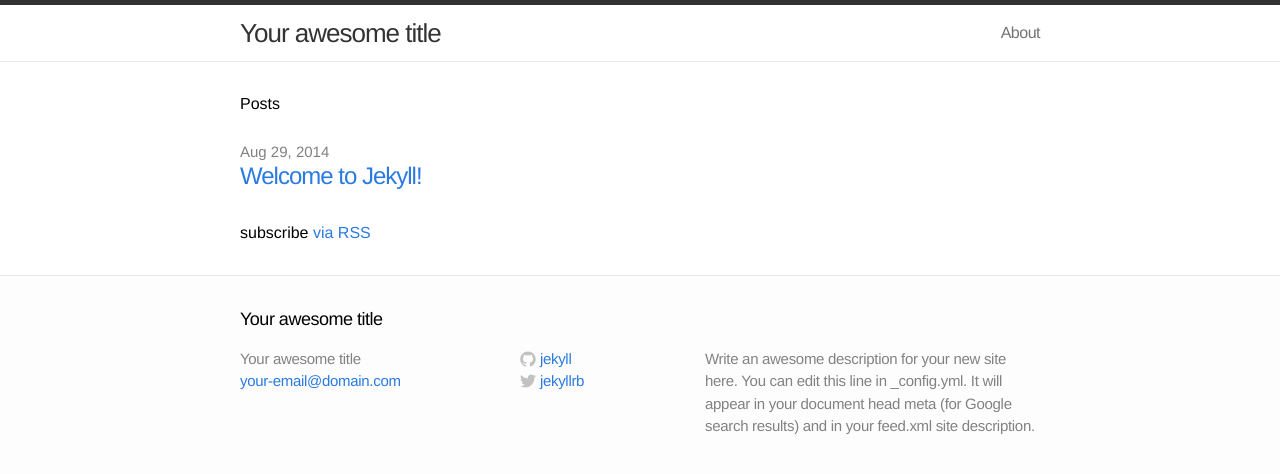
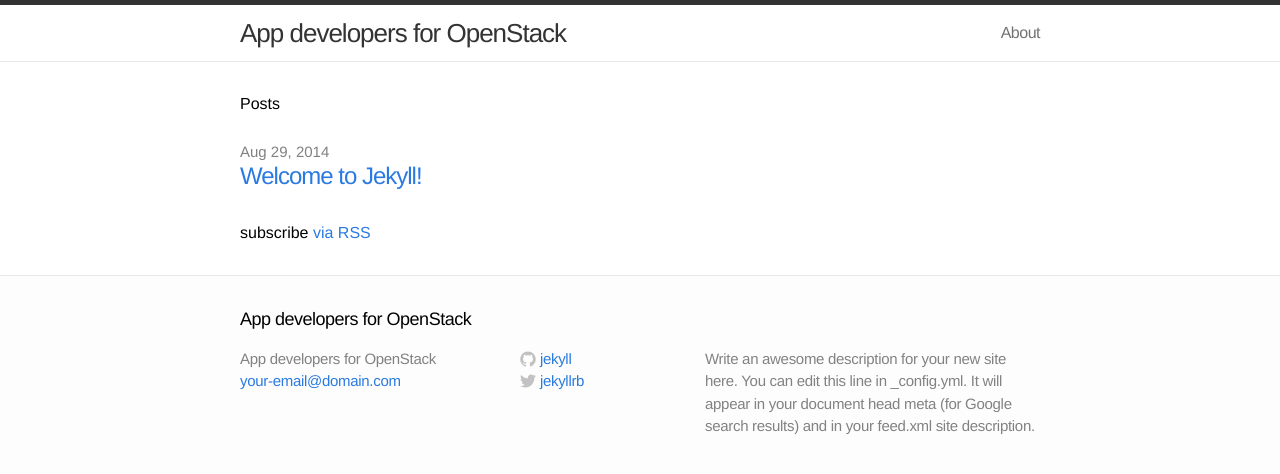
Before and after one commit to annegentle/developer.openstack.org, a Jekyll site: the page built from index.html, in a window 1280 px wide. Shown: the top 474 px of the page. Built offline with Jekyll 4.4.1, drawn with Linux system fonts in a browser that asks for light colours.

Commit message:
Updates _config yaml file

```diff
--- a/_config.yml
+++ b/_config.yml
@@ -1,8 +1,8 @@
 # Site settings
-title: Your awesome title
+title: App developers for OpenStack
 email: your-email@domain.com
 description: "Write an awesome description for your new site here. You can edit this line in _config.yml. It will appear in your document head meta (for Google search results) and in your feed.xml site description."
-baseurl: ""
+baseurl: "/developer.openstack.org"
 url: "http://yourdomain.com"
 twitter_username: jekyllrb
 github_username:  jekyll
```
